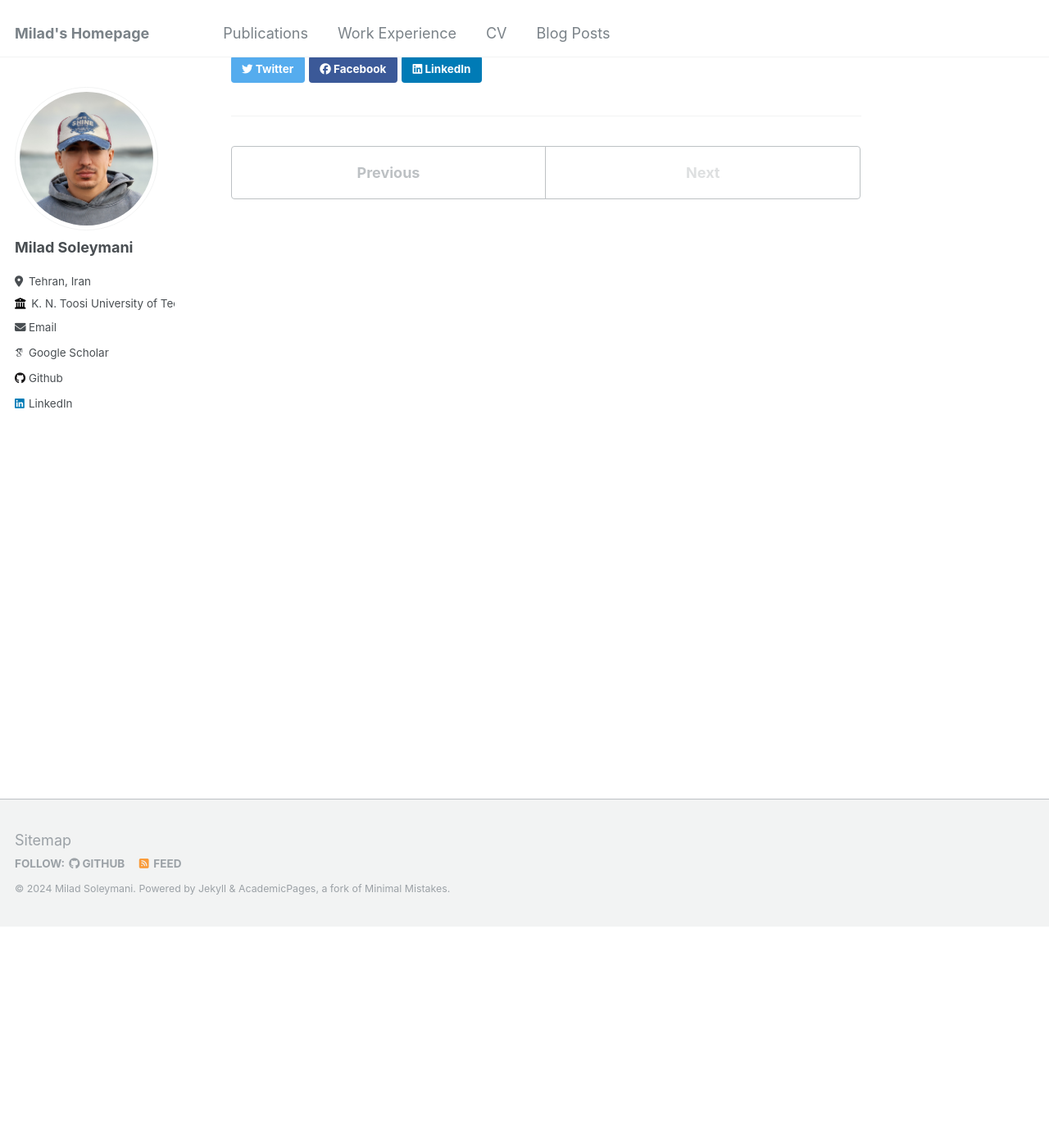
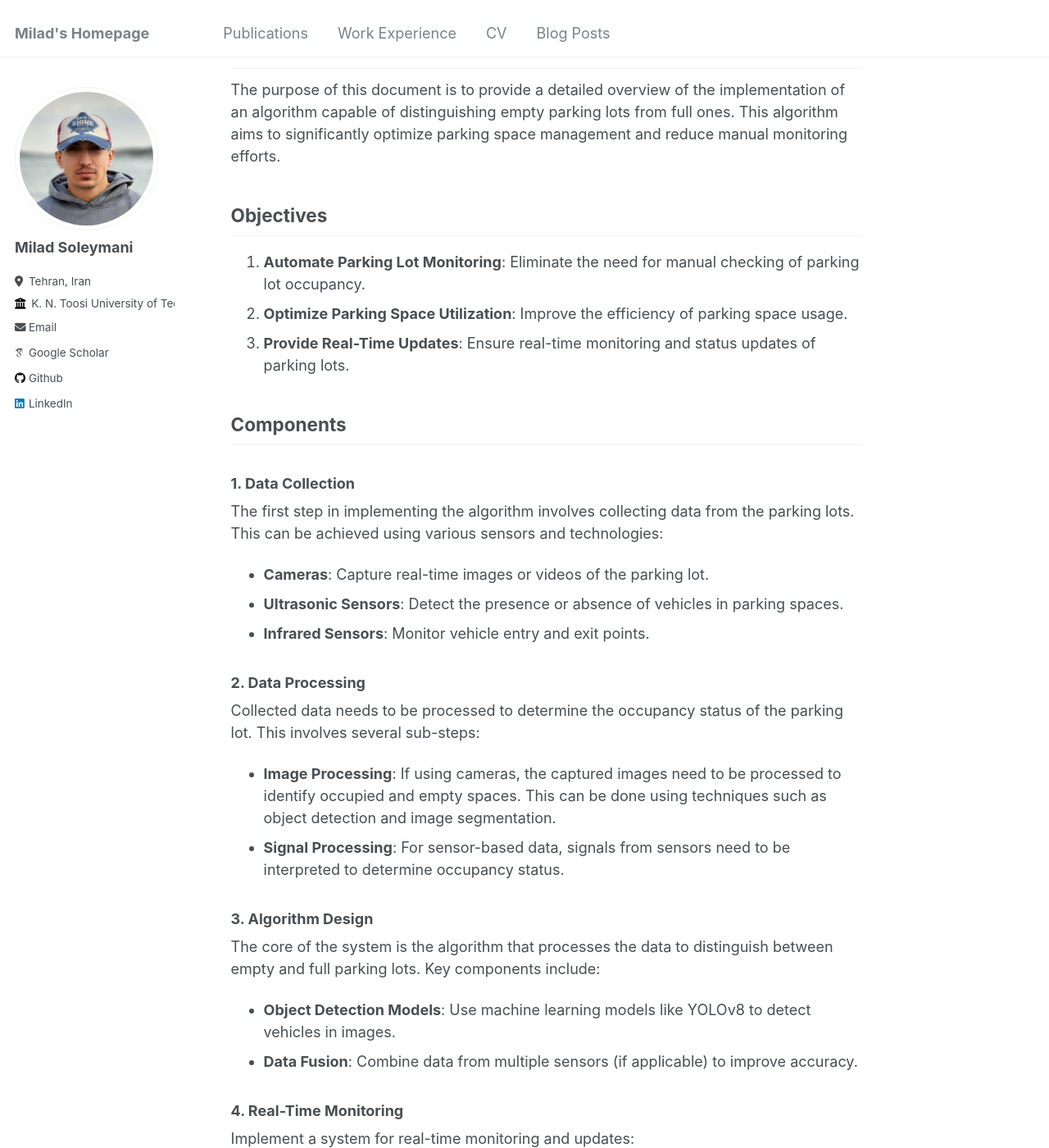
Before and after one commit to MiladSoleymani/Milad-Soleymani, a Jekyll site: the page built from _portfolio/portfolio-3.md, in a window 1280 px wide and 1400 px high, scrolled down 270 px. Shown: the whole window at 82% size. Built offline with Jekyll 4.4.1, drawn with Linux system fonts in a browser that asks for light colours; some web fonts are replaced; some of the changed text lies outside the part shown.

Commit message:
Update portfolio-3.md

```diff
--- a/_portfolio/portfolio-3.md
+++ b/_portfolio/portfolio-3.md
@@ -1,5 +1,61 @@
 ---
 title: "Empty Parking-Lot Detection System"
-excerpt: " <img width='350' alt='Screenshot 2024-05-29 at 10 52 36 PM' src='https://github.com/MiladSoleymani/Milad-Soleymani/assets/78655282/ce8ccb86-1606-4d1d-a447-e15114625b06'> <br/> <br/> Implementing an algorithm capable of distinguishing empty parking lots from full ones, <br/> significantly optimizing parking space management, and reducing manual monitoring <br/> efforts <br/> [RUTILEA](https://rutilea.com/en/rutilea/), Japan"
+excerpt: " <img width='350' alt='Screenshot 2024-05-29 at 10 52 36 PM' src='https://github.com/MiladSoleymani/Milad-Soleymani/assets/78655282/ce8ccb86-1606-4d1d-a447-e15114625b06'> <br/> <br/> Implementing an algorithm capable of distinguishing empty parking lots from full ones, <br/> significantly optimizing parking space management, and reducing manual monitoring. <br/> efforts <br/> [RUTILEA](https://rutilea.com/en/rutilea/), Japan"
 collection: portfolio
 ---
+
+# Algorithm for Distinguishing Empty Parking Lots from Full Ones
+
+## Overview
+The purpose of this document is to provide a detailed overview of the implementation of an algorithm capable of distinguishing empty parking lots from full ones. This algorithm aims to significantly optimize parking space management and reduce manual monitoring efforts.
+
+## Objectives
+1. **Automate Parking Lot Monitoring**: Eliminate the need for manual checking of parking lot occupancy.
+2. **Optimize Parking Space Utilization**: Improve the efficiency of parking space usage.
+3. **Provide Real-Time Updates**: Ensure real-time monitoring and status updates of parking lots.
+
+## Components
+
+### 1. Data Collection
+The first step in implementing the algorithm involves collecting data from the parking lots. This can be achieved using various sensors and technologies:
+- **Cameras**: Capture real-time images or videos of the parking lot.
+- **Ultrasonic Sensors**: Detect the presence or absence of vehicles in parking spaces.
+- **Infrared Sensors**: Monitor vehicle entry and exit points.
+
+### 2. Data Processing
+Collected data needs to be processed to determine the occupancy status of the parking lot. This involves several sub-steps:
+- **Image Processing**: If using cameras, the captured images need to be processed to identify occupied and empty spaces. This can be done using techniques such as object detection and image segmentation.
+- **Signal Processing**: For sensor-based data, signals from sensors need to be interpreted to determine occupancy status.
+
+### 3. Algorithm Design
+The core of the system is the algorithm that processes the data to distinguish between empty and full parking lots. Key components include:
+- **Object Detection Models**: Use machine learning models like YOLOv8 to detect vehicles in images.
+- **Data Fusion**: Combine data from multiple sensors (if applicable) to improve accuracy.
+
+### 4. Real-Time Monitoring
+Implement a system for real-time monitoring and updates:
+- **Dashboard**: Develop a user-friendly dashboard to display the status of parking lots.
+
+### 5. Optimization and Improvement
+Continuously improve the algorithm and system by:
+- **Training Data**: Regularly update the training data for machine learning models.
+- **Feedback Loop**: Incorporate feedback from users to enhance the algorithm’s accuracy.
+- **Performance Metrics**: Monitor key performance indicators (KPIs) such as accuracy, processing time, and false positives/negatives.
+
+## Technologies Needed
+
+### 1. Hardware
+- **Cameras**: High-resolution cameras for capturing clear images of the parking lot.
+- **Sensors**: Ultrasonic or infrared sensors for non-visual detection of vehicle presence.
+- **Processing Units**: Servers or cloud infrastructure to handle data processing and storage.
+
+### 2. Software
+- **Machine Learning Frameworks**: PyTorch, Supervision
+- **Image Processing Libraries**: OpenCV
+- **Data Analytics Tools**: Pandas and NumPy for analyzing sensor data.
+
+### 3. Communication
+- **Networking**: Reliable networking solutions for transmitting data from sensors/cameras to processing units.
+- **APIs**: RESTful APIs for integrating different components of the system.
+
+By leveraging these technologies, the proposed algorithm can be effectively implemented to optimize parking space management and significantly reduce the need for manual monitoring efforts.
```
